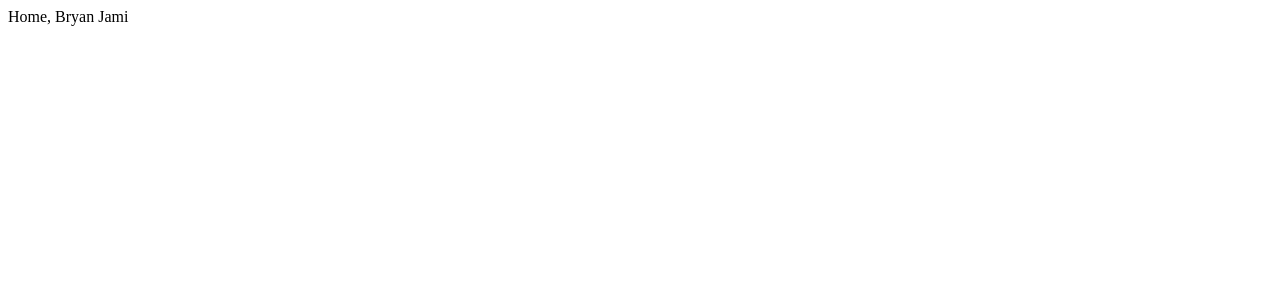
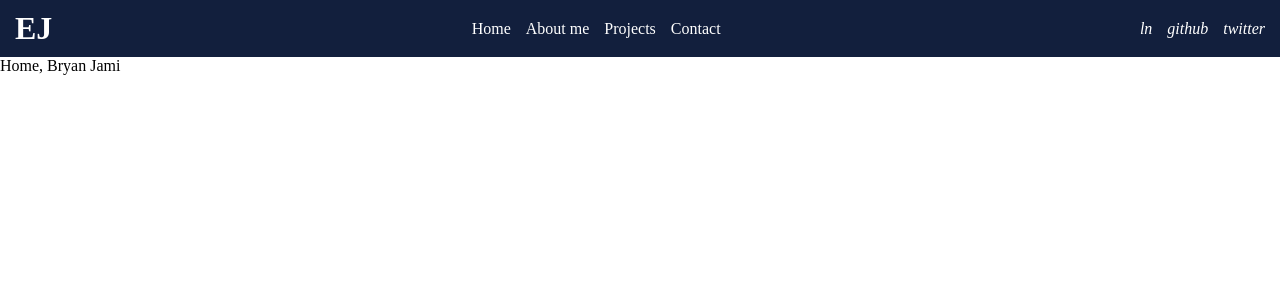
Before and after one commit to LaloJami/porfolio-eduardo-jami, a React app: page / in a window 1280 px wide. Shown: the top 300 px of the page. Built offline with nearby package versions, Linux system fonts and the light colour scheme.

Commit message:
[add] adicion de Layout y estilizacion de header

```diff
--- a/src/components/App.jsx
+++ b/src/components/Footer.jsx
@@ -1,11 +1,11 @@
 import React from 'react';
 
-const App = () => {
+const Footer = () => {
   return (
     <div>
-      hola mundo
+
     </div>
   );
 };
 
-export { App };
+export { Footer };
--- /dev/null
+++ b/src/components/Header.jsx
@@ -0,0 +1,44 @@
+import React from 'react';
+import { Link } from 'react-router-dom';
+import '../styles/components/header.css'
+
+const Header = () => {
+  return (
+    <header className="Header">
+      <div className="Header-logo">
+        <h1>EJ</h1>
+      </div>
+      <nav className="Header-nav">
+        <ul>
+          <li>
+            <Link className="Header-link" to="/">
+              Home
+            </Link>
+          </li>
+          <li>
+            <Link className="Header-link" to="/about">
+              About me
+            </Link>
+          </li>
+          <li>
+            <Link className="Header-link" to="/project">
+              Projects
+            </Link>
+          </li>
+          <li>
+            <Link className="Header-link" to="/">
+              Contact
+            </Link>
+          </li>
+        </ul>
+      </nav>
+      <div className="social-media">
+        <i>ln</i>
+        <i>github</i>
+        <i>twitter</i>
+      </div>
+    </header>
+  );
+};
+
+export { Header };
--- /dev/null
+++ b/src/components/Layout.jsx
@@ -0,0 +1,14 @@
+import React from 'react';
+import { Header } from './Header';
+import '../styles/components/Layout.css'
+
+const Layout = ({children}) => {
+  return (
+    <div className="main">
+      <Header />
+      {children}
+    </div>
+  );
+};
+
+export { Layout };
--- a/src/routes/App.jsx
+++ b/src/routes/App.jsx
@@ -1,16 +1,19 @@
 import React from 'react';
 import { BrowserRouter, Switch, Route } from 'react-router-dom';
 import { Home, Project, AboutMe, NotFound } from '../containers';
+import { Layout } from '../components/Layout';
 
 const App = () => {
   return (
     <BrowserRouter>
+      <Layout>
         <Switch>
           <Route exact path="/" component={Home} />
           <Route exact path="/project" component={Project} />
           <Route exact path="/about" component={AboutMe} />
           <Route component={NotFound} />
         </Switch>
+      </Layout>
     </BrowserRouter>
   );
 };
--- /dev/null
+++ b/src/styles/components/Layout.css
@@ -0,0 +1,5 @@
+*{
+  margin: 0;
+  padding: 0;
+  box-sizing: content-box;
+}
--- /dev/null
+++ b/src/styles/components/header.css
@@ -0,0 +1,29 @@
+.Header {
+  display: flex;
+  justify-content: space-between;
+  background-color: #121f3d;
+  color: white;
+  align-items: center;
+}
+
+.Header .Header-logo {
+  margin: 10px 15px;
+
+}
+
+.Header .Header-nav ul{
+  display: flex;
+  list-style: none;
+}
+.Header .Header-nav li{
+  margin-right: 15px;
+}
+.Header-link{
+  color: white;
+  text-decoration: none;
+}
+
+
+.Header .social-media i{
+  margin-right: 15px;
+}
```
Lines whose indentation alone changed are shown as unchanged.
